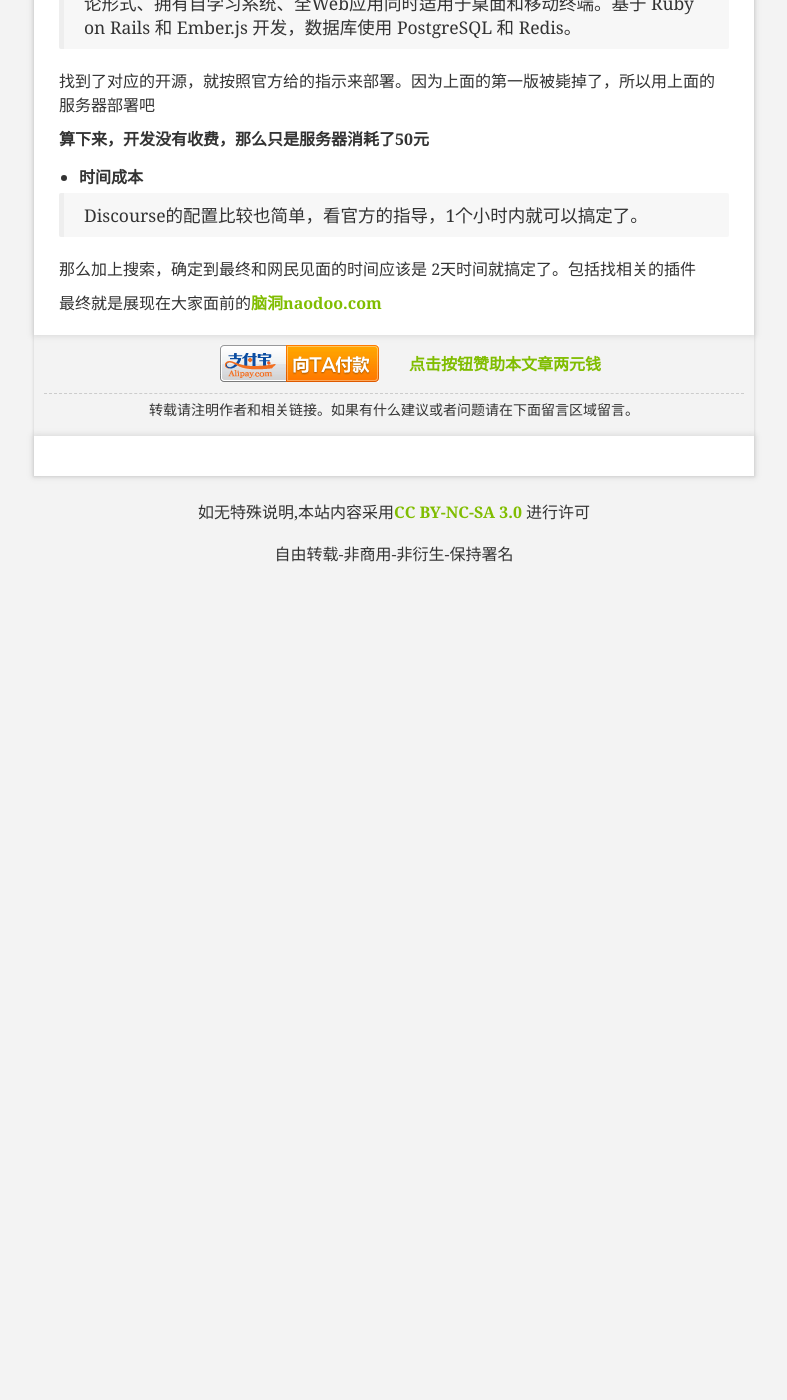
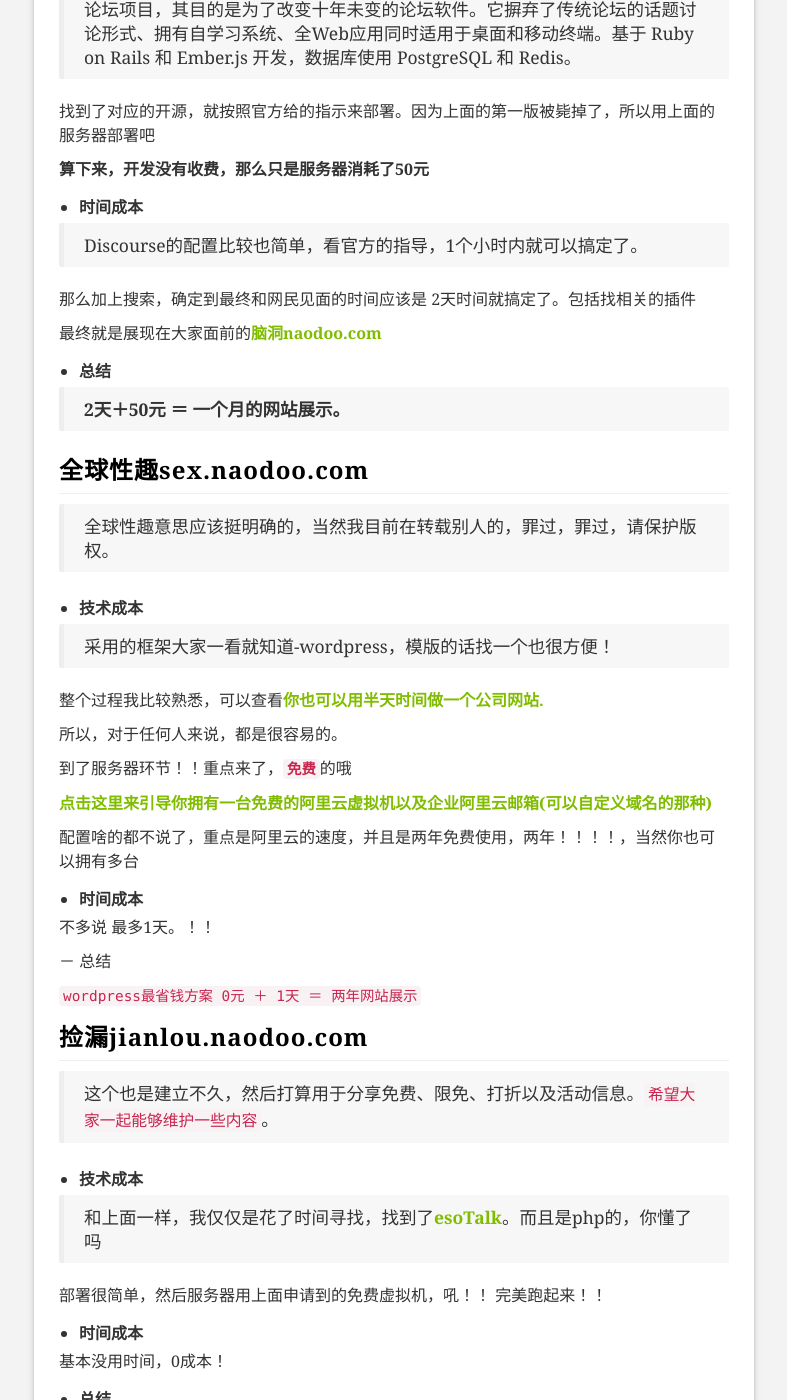
Before and after one commit to icindy/icindy.github.io, a Jekyll site: the page built from _posts/2015-06-09-how-hard-to-make-a-website.md, in a window 1280 px wide and 1400 px high, scrolled down 3408 px. Shown: the whole window, without its empty margins (246-1033 px from the left). Built offline with Jekyll 4.4.1, drawn with Linux system fonts in a browser that asks for light colours; nearby versions of some CDN libraries; comment, search, counter and statistics services are not loaded; before the commit the page ends 4038 px from its top, so only the background shows below that; some of the changed text lies outside the part shown.

Commit message:
做一个普通网站到底有多难-100元＋7天＝3个站点

```diff
--- a/_posts/2015-06-09-how-hard-to-make-a-website.md
+++ b/_posts/2015-06-09-how-hard-to-make-a-website.md
@@ -1,6 +1,6 @@
 ---
 layout: post
-title:  做一个普通网站到底有多难-钱与技术两个方面
+title:  做一个普通网站到底有多难-100元＋7天＝3个站点
 date:   2015-06-09 23:33:36
 categories: website
 tag: fontend
@@ -107,7 +107,7 @@ OK－以上的东西，大概的开发\修改＋部署的时间加起来没有
 
 - 总结
 
-**1天＋50元 ＝ 一个月的网站展示。**
+> **1天＋50元 ＝ 一个月的网站展示。**
 
 
 * 脑洞第二版：以最新论坛方式来讨论要做什么，打开脑洞。
@@ -131,3 +131,75 @@ OK－以上的东西，大概的开发\修改＋部署的时间加起来没有
 那么加上搜索，确定到最终和网民见面的时间应该是 2天时间就搞定了。包括找相关的插件
 
 最终就是展现在大家面前的[脑洞naodoo.com](http://naodoo.com/)
+
+- 总结
+
+> **2天＋50元 ＝ 一个月的网站展示。**
+
+
+
+## 全球性趣[sex.naodoo.com](http://sex.naodoo.com/)
+
+> 全球性趣意思应该挺明确的，当然我目前在转载别人的，罪过，罪过，请保护版权。
+
+
+- 技术成本
+
+> 采用的框架大家一看就知道-wordpress，模版的话找一个也很方便！
+
+整个过程我比较熟悉，可以查看[你也可以用半天时间做一个公司网站.](http://cindyfn.com/post/2014/10/14/make-a-company-websit.html)
+
+所以，对于任何人来说，都是很容易的。
+
+到了服务器环节！！重点来了，**`免费`**的哦
+
+**[点击这里来引导你拥有一台免费的阿里云虚拟机以及企业阿里云邮箱(可以自定义域名的那种)](http://jianlou.naodoo.com/index.php/4)**
+
+配置啥的都不说了，重点是阿里云的速度，并且是两年免费使用，两年！！！！，当然你也可以拥有多台
+
+- 时间成本
+
+不多说 最多1天。！！
+
+－ 总结
+
+`wordpress最省钱方案 0元 ＋ 1天 ＝ 两年网站展示`
+
+
+
+
+## 捡漏[jianlou.naodoo.com](http://sex.naodoo.com)
+
+
+> 这个也是建立不久，然后打算用于分享免费、限免、打折以及活动信息。`希望大家一起能够维护一些内容`。
+
+
+
+- 技术成本
+
+> 和上面一样，我仅仅是花了时间寻找，找到了[esoTalk](https://github.com/esotalk/esoTalk)。而且是php的，你懂了吗
+
+部署很简单，然后服务器用上面申请到的免费虚拟机，吼！！ 完美跑起来！！
+
+
+
+- 时间成本
+
+基本没用时间，0成本！
+
+- 总结
+
+0元 ＝ 2年的社区展示
+
+
+## 写在最后
+
+算一下，1+1+2 ＝ 4天
+
+再算一下 50+0 ＝ 50元(服务器)
+
+再算一下 1+1+1 ＝ 3个站点！
+
+保守估计，你花100元，可以拥有以上三个站点，心动不如行动，赶快做起来吧！！！
+
+(这是广告)请关注我的微博: [ismoker的微博！](http://weibo.com/u/2210641970)
```
